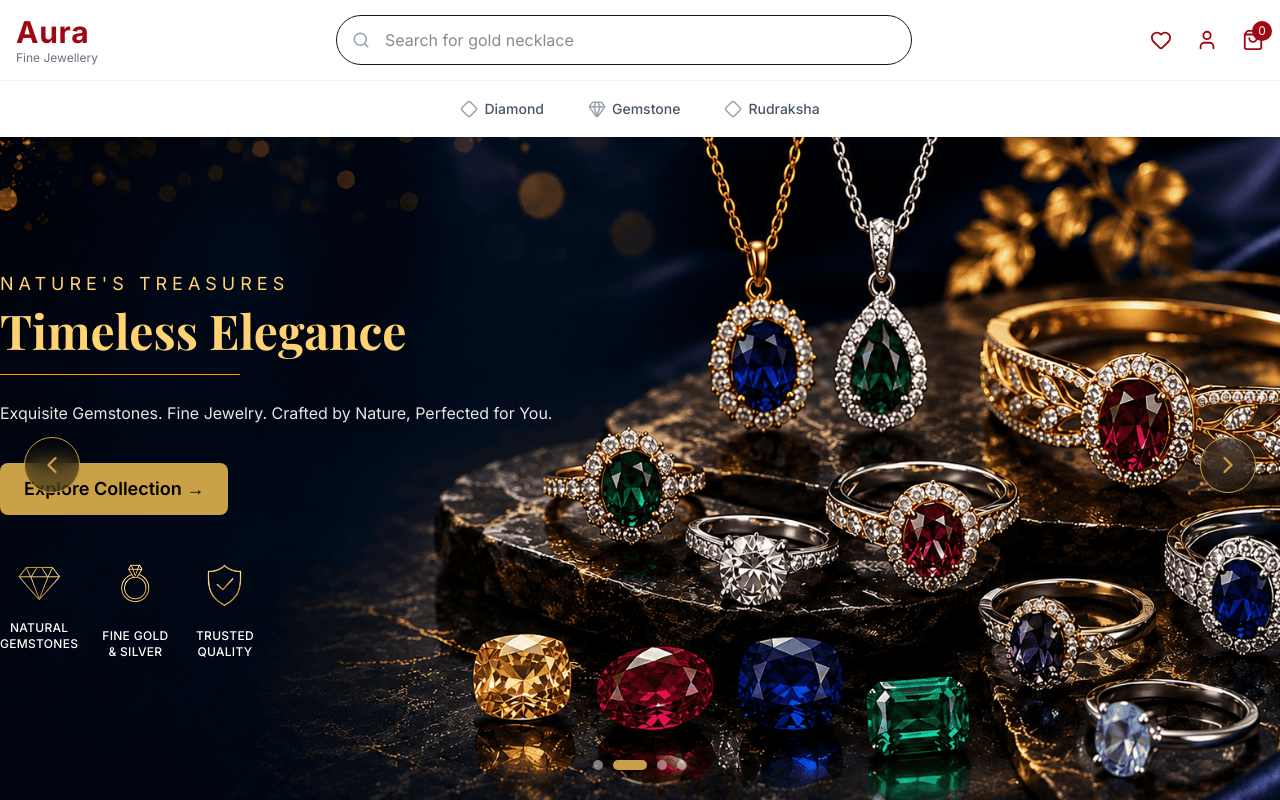
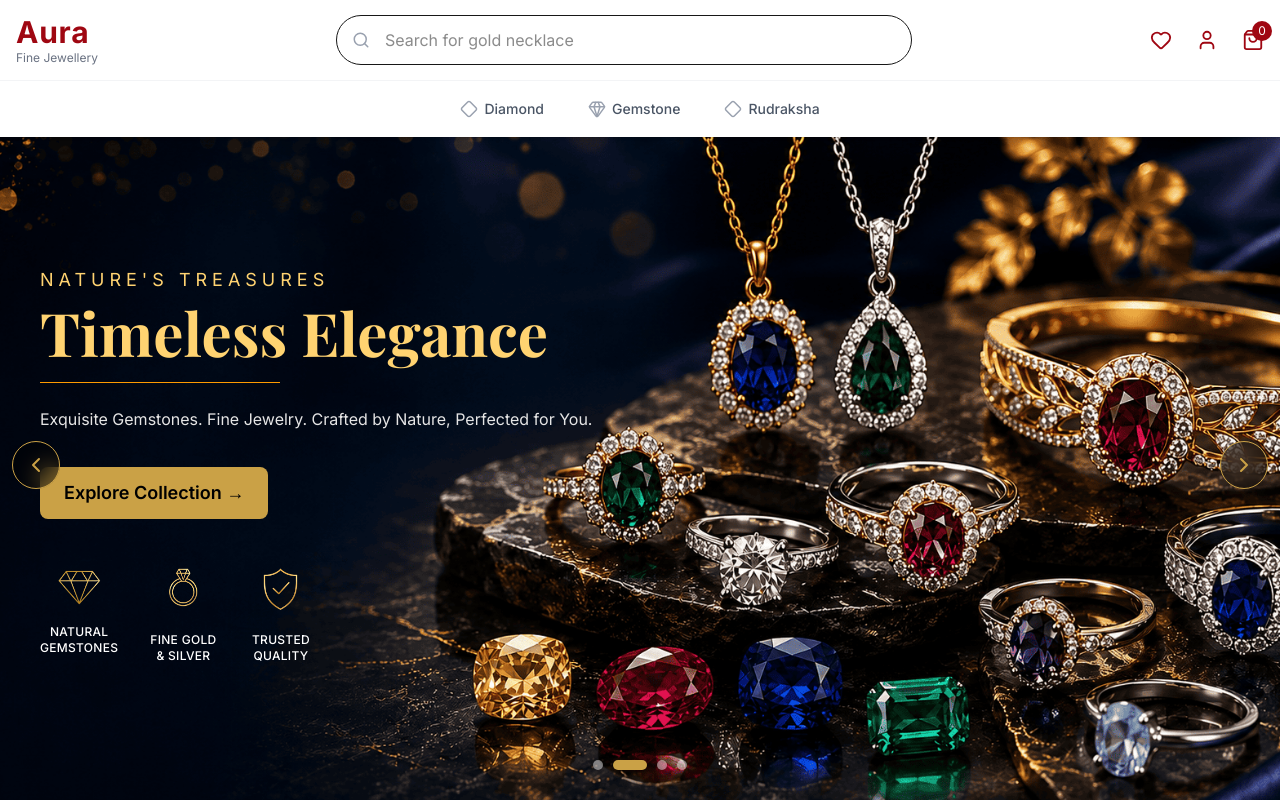
Before and after one commit to suryamani1kumar/gest, a Next.js app: page / in a window 1280 px wide. Shown: the top 800 px of the page. Built offline with nearby package versions, Linux system fonts and the light colour scheme; a web font is replaced by a local one.

Commit message:
Update Hero.tsx

```diff
--- a/src/components/Hero.tsx
+++ b/src/components/Hero.tsx
@@ -154,33 +154,33 @@ export default function Hero() {
                 className="absolute inset-0 h-full w-full object-cover"
                 sizes="100vw"
               />
-
-              {/* Content */}
-              <div className="relative flex z-10 max-w-7xl mx-auto h-full items-center">
-                <div className="flex flex-col justify-center text-white">
-                  <span className="mb-2 text-sm md:text-lg tracking-[5px] uppercase text-[#ffd371]">
+              <div className="relative z-10 flex h-full items-center">
+                <div className="mx-auto w-full max-w-7xl px-5 sm:px-8 lg:px-10">
+                  <div className="max-w-2xl text-white">
+                    <span className="mb-2 block text-xs tracking-[3px] uppercase text-[#ffd371] sm:text-sm md:text-lg md:tracking-[5px]">
                       {slide.subtitle}
                     </span>
 
-                  <h1 className="font-serif text-3xl md:text-5xl font-bold text-[#ffd371]">
+                    <h1 className="font-serif text-3xl font-bold text-[#ffd371] sm:text-5xl lg:text-6xl">
                       {slide.title}
                     </h1>
 
-                  <div className="my-5 h-px w-60 bg-amber-500" />
+                    <div className="my-5 h-px w-40 bg-amber-500 sm:w-60" />
 
-                  <p className="max-w-xl text-base md:text-md leading-9 text-neutral-200">
+                    <p className="max-w-xl text-sm leading-7 text-neutral-200 sm:text-base md:leading-8">
                       {slide.description}
                     </p>
-                  {/* Button */}
+
                     <div className="mt-8">
                       <Link href={slide.buttonLink}>
-                      <button className="rounded-lg bg-[#caa146] px-6 py-3 cursor-pointer text-lg font-semibold text-black transition hover:bg-amber-300">
+                        <button className="rounded-lg bg-[#caa146] px-5 py-3 text-base font-semibold text-black transition hover:bg-amber-300 sm:px-6 sm:text-lg">
                           {slide.buttonText} →
                         </button>
                       </Link>
                     </div>
+
                     {/* Features */}
-                  <div className="mt-10 hidden md:flex flex-wrap justify-start gap-6">
+                    <div className="mt-10 hidden md:flex md:flex-wrap md:justify-start md:gap-8">
                       {slide.features.map((item, index) => (
                         <div
                           key={index}
@@ -204,16 +204,16 @@ export default function Hero() {
                   </div>
                 </div>
               </div>
+            </div>
           </SwiperSlide>
         ))}
       </Swiper>
-
-      <button className="hero-prev absolute  cursor-pointer left-6 top-1/2 z-10 flex h-14 w-14 -translate-y-1/2 items-center justify-center rounded-full border border-[#caa146] bg-black/40 text-[#caa146] backdrop-blur-md transition-all duration-300 hover:bg-[#caa146] hover:text-black">
-        <ChevronLeft size={28} />
+      <button className="hero-prev absolute left-3 top-1/2 z-10 hidden h-12 w-12 -translate-y-1/2 items-center justify-center rounded-full border border-[#caa146] bg-black/40 text-[#caa146] backdrop-blur-md transition hover:bg-[#caa146] hover:text-black lg:flex">
+        <ChevronLeft size={24} />
       </button>
 
-      <button className="hero-next absolute cursor-pointer right-6 top-1/2 z-10 flex h-14 w-14 -translate-y-1/2 items-center justify-center rounded-full border border-[#caa146] bg-black/40 text-[#caa146] backdrop-blur-md transition-all duration-300 hover:bg-[#caa146] hover:text-black">
-        <ChevronRight size={28} />
+      <button className="hero-next absolute right-3 top-1/2 z-10 hidden h-12 w-12 -translate-y-1/2 items-center justify-center rounded-full border border-[#caa146] bg-black/40 text-[#caa146] backdrop-blur-md transition hover:bg-[#caa146] hover:text-black lg:flex">
+        <ChevronRight size={24} />
       </button>
     </section>
   );
```
Lines whose indentation alone changed are shown as unchanged.
